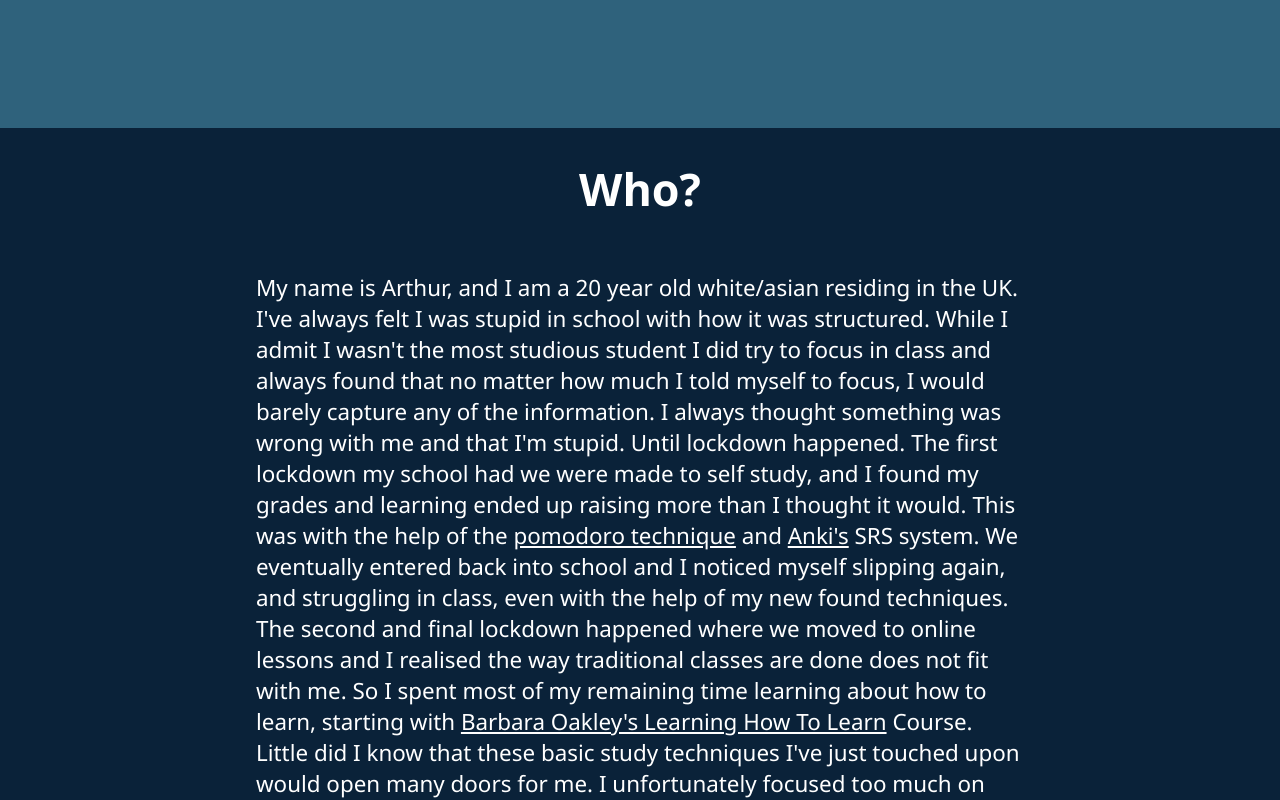
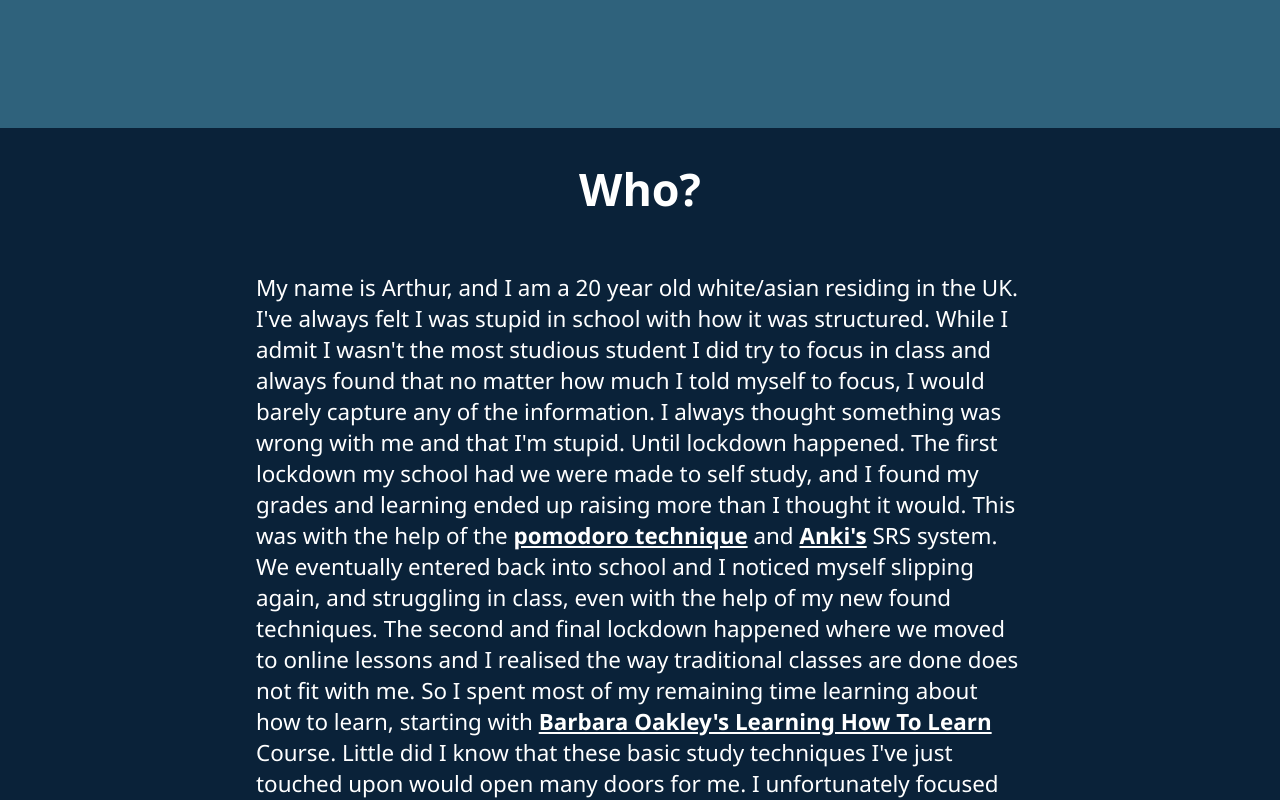
Before and after one commit to SiameseChen/Master-Anything, a plain HTML site: page index.html in a window 1280 px wide. Shown: the part 720-1520 px from the top of the page. Drawn offline with Linux system fonts and the light colour scheme.

Commit message:
Made links more visible

```diff
--- a/stylesheet.css
+++ b/stylesheet.css
@@ -109,6 +109,7 @@ header h1:hover {
     color: #ffff;
     font-size: 1.4em;
     background-color: #0A2239;
+    padding-bottom: 10%;
 }
 
 .text-box {
@@ -121,6 +122,7 @@ header h1:hover {
 
 .secondary-main a {
     color: #fff;
+    font-weight: bold;
 }
 
 .course-section {
```
